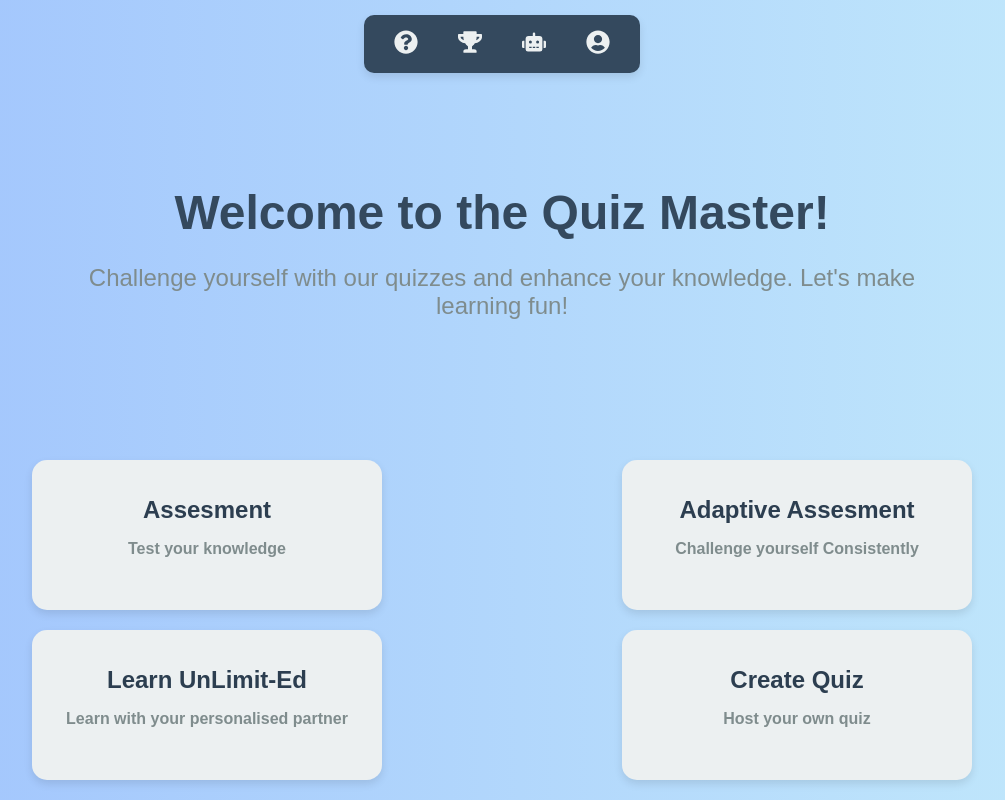
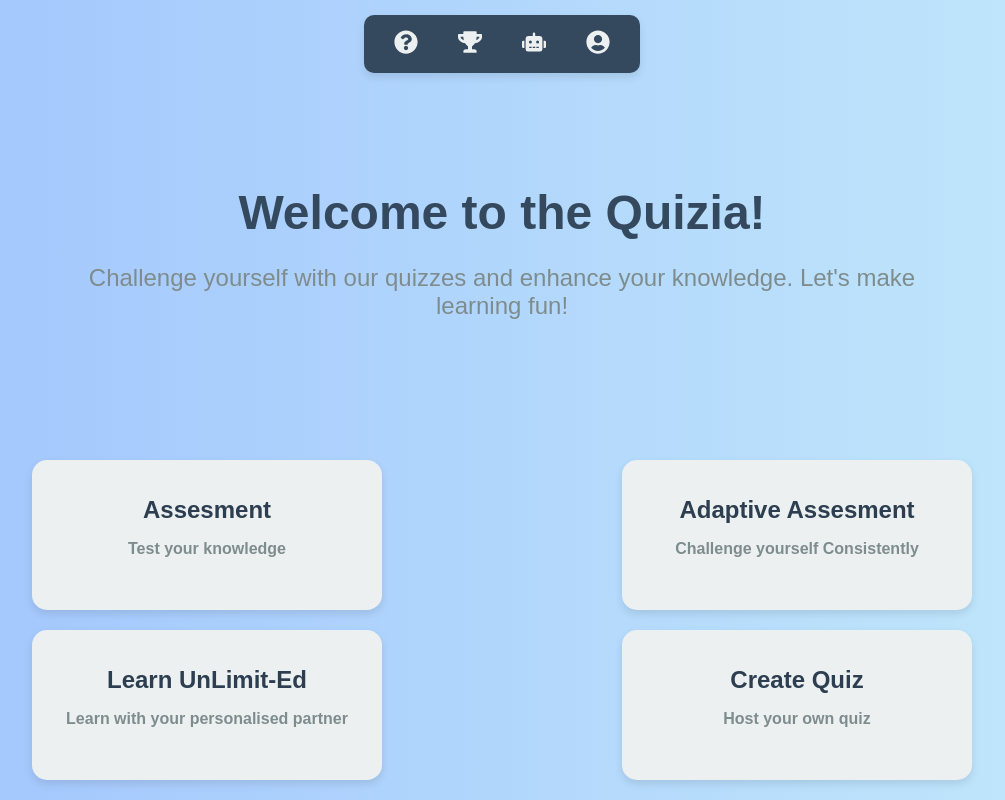
Before and after one commit to SivaBalaji-AR/Quizia, a React (Create React App) app: page / in a window 1280 px wide. Shown: the top 800 px of the page, without its empty margins (138-1143 px from the left). Built offline with nearby package versions, Linux system fonts and the light colour scheme; no server answers; a web font is replaced by a local one.

Commit message:
Update HomeComponent.js

```diff
--- a/src/Components/Home/HomeComponent.js
+++ b/src/Components/Home/HomeComponent.js
@@ -76,7 +76,7 @@ const HomeComponent = () => {
         </nav>
 
         <div className='home-content'>
-          <h1>Welcome to the Quiz Master!</h1>
+          <h1>Welcome to the Quizia!</h1>
           <p>Challenge yourself with our quizzes and enhance your knowledge. Let's make learning fun!</p>
         </div>
 
```
